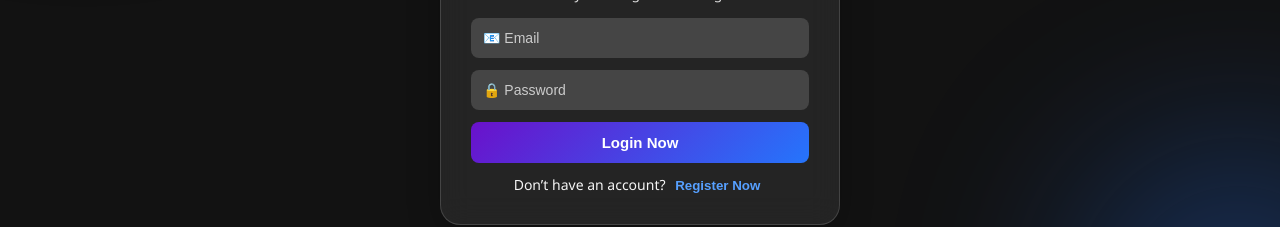
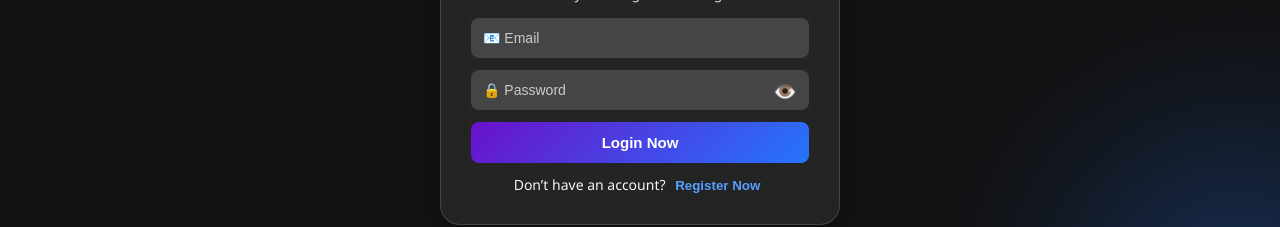
Before and after one commit to Harshalpatil2282/ResourceHub, a React (Create React App) app in the folder client/: page /login in a window 1280 px wide. Shown: the part 454-681 px from the top of the page. Built offline with nearby package versions, Linux system fonts and the light colour scheme.

Commit message:
Adding view password function in login and register page and solve university routes problem in register page

```diff
--- a/client/src/pages/Login.js
+++ b/client/src/pages/Login.js
@@ -8,6 +8,7 @@
   const [email, setEmail] = useState('');
   const [password, setPassword] = useState('');
   const [msg, setMsg] = useState('');
+  const [showPassword, setShowPassword] = useState(false);
   const navigate = useNavigate();
   const { theme, toggleTheme } = useTheme();
 
@@ -62,14 +63,21 @@
               required
             />
           </div>
-          <div className="input-field">
+          <div className="input-field password-field">
             <input
-              type="password"
+              type={showPassword ? "text" : "password"}
               placeholder="🔒 Password"
               value={password}
               onChange={(e) => setPassword(e.target.value)}
               required
             />
+            <span
+              className="toggle-eye"
+              onClick={() => setShowPassword(!showPassword)}
+              title={showPassword ? "Hide Password" : "Show Password"}
+            >
+              {showPassword ? "🙈" : "👁️"}
+            </span>
           </div>
           <button type="submit" className="button">Login Now</button>
           {msg && <p className="error-msg">{msg}</p>}
--- a/client/src/pages/Register.js
+++ b/client/src/pages/Register.js
@@ -8,6 +8,7 @@
   const [msg, setMsg] = useState('');
   const [universities, setUniversities] = useState([]);
   const navigate = useNavigate();
+  const [showPassword, setShowPassword] = useState(false);
 
   useEffect(() => {
     API.get('/universities').then(res => setUniversities(res.data));
@@ -66,16 +67,23 @@
               required
             />
           </div>
-          <div className="input-field">
+          <div className="input-field password-field">
             <input
               name="password"
-              type="password"
+              type={showPassword ? "text" : "password"}
               placeholder="🔒 Password"
               value={form.password}
               onChange={handleChange}
               required
             />
+            <span
+              className="toggle-eye"
+              onClick={() => setShowPassword(!showPassword)}
+            >
+              {showPassword ? "🙈" : "👁️"}
+            </span>
           </div>
+
           <div className="input-field">
             <select
               name="university"
--- a/client/src/styles/login.css
+++ b/client/src/styles/login.css
@@ -181,3 +181,16 @@
   background: #203a43;
   color: #fff;
 }
+.password-field {
+  position: relative;
+}
+
+.password-field .toggle-eye {
+  position: absolute;
+  right: 12px;
+  top: 50%;
+  transform: translateY(-50%);
+  cursor: pointer;
+  user-select: none;
+  font-size: 1.2rem;
+}
```
Also changed, not shown: 1 other file (tests, documents, lock files or other folders).
